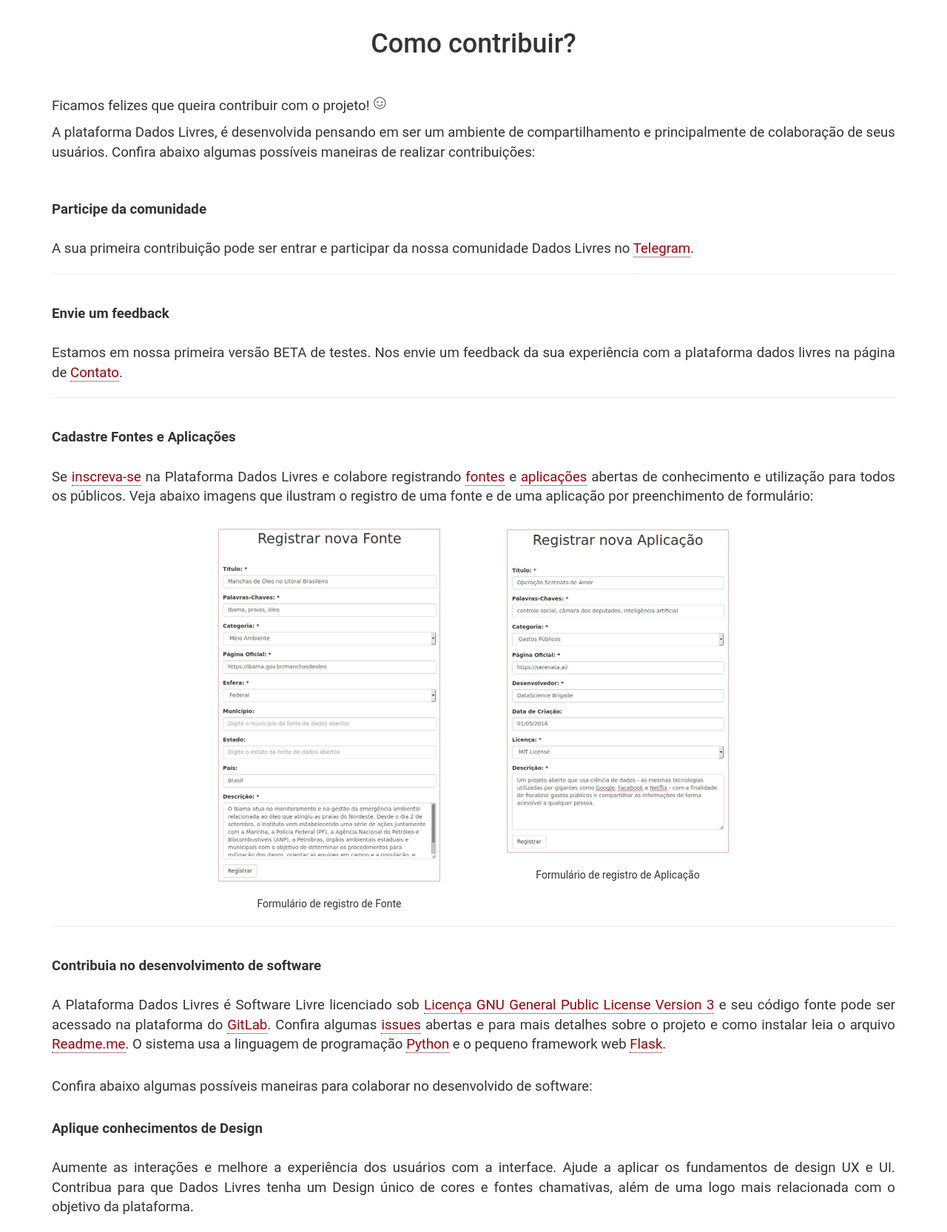
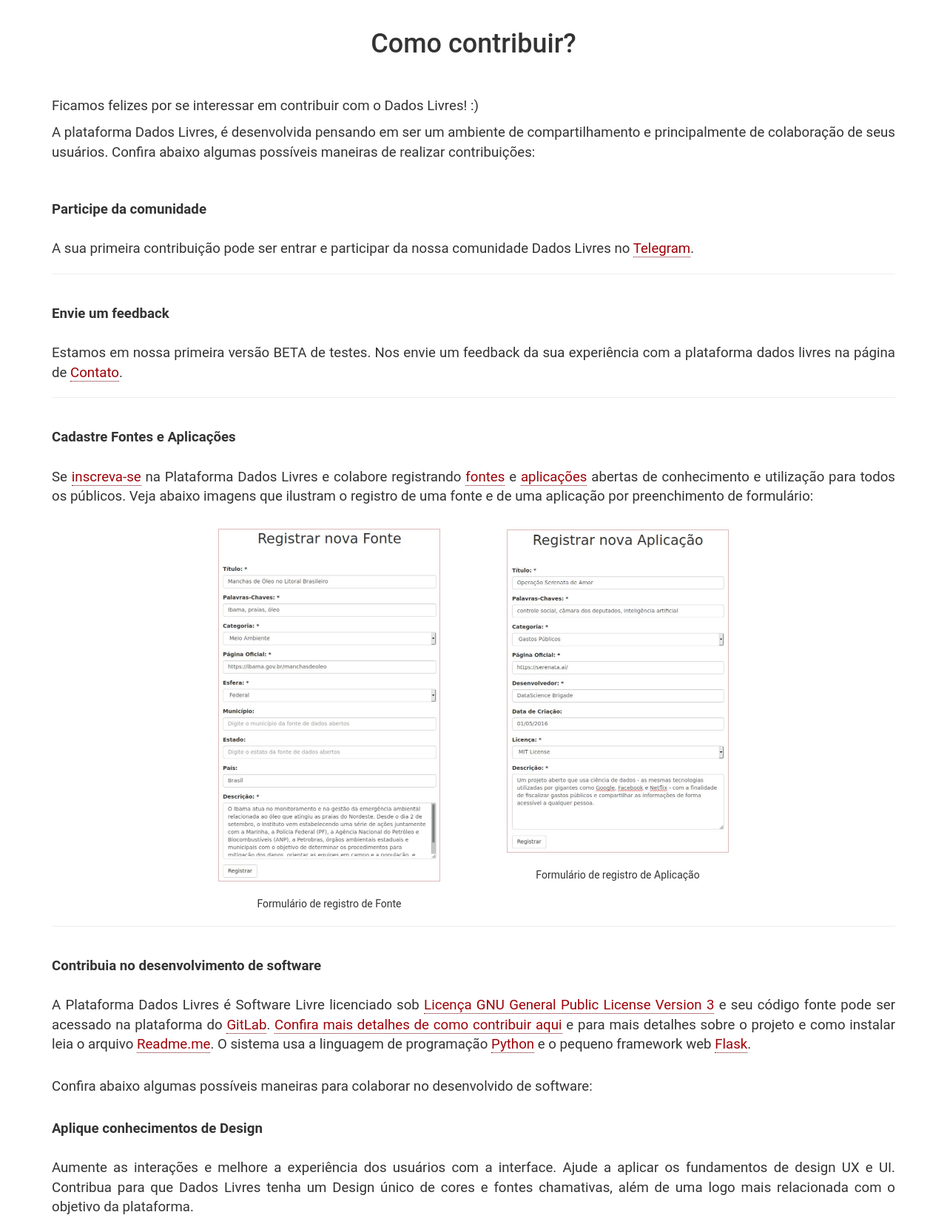
Before and after one commit to pbaesse/dados-livres, a Flask app: page /how_to_contribute in a window 1280 px wide. Shown: the part 52-1718 px from the top of the page at 74% size. Run offline with Flask 2, Linux system fonts and the light colour scheme; data that the repository does not hold is empty; some libraries are stand-ins or nearby versions.

Commit message:
atualizei links e texto

```diff
--- a/app/templates/how_to_contribute.html
+++ b/app/templates/how_to_contribute.html
@@ -4,13 +4,13 @@
 <div class="row">
   <h1 class="text-center">{{_('Como contribuir?')}}</h1><br><br>
   <div class="col-md-12 text-justify">
-    <p>Ficamos felizes que queira contribuir com o projeto! <svg xmlns="http://www.w3.org/2000/svg" xmlns:xlink="http://www.w3.org/1999/xlink" aria-hidden="true" focusable="false" width="1em" height="1em" style="-ms-transform: rotate(360deg); -webkit-transform: rotate(360deg); transform: rotate(360deg);" preserveAspectRatio="xMidYMid meet" viewBox="0 0 16 16"><g fill="#626262"><path fill-rule="evenodd" clip-rule="evenodd" d="M4.111 2.18a7 7 0 1 1 7.778 11.64A7 7 0 0 1 4.11 2.18zm.556 10.809a6 6 0 1 0 6.666-9.978a6 6 0 0 0-6.666 9.978zM6.5 7a1 1 0 1 1-2 0a1 1 0 0 1 2 0zm5 0a1 1 0 1 1-2 0a1 1 0 0 1 2 0zM8 11a3 3 0 0 1-2.65-1.58l-.87.48a4 4 0 0 0 7.12-.16l-.9-.43A3 3 0 0 1 8 11z"/></g></svg></p>
+    <p>Ficamos felizes por se interessar em contribuir com o Dados Livres! :) <br>
     <p>A plataforma Dados Livres, é desenvolvida pensando em ser um ambiente de compartilhamento e
       principalmente de colaboração de seus usuários. Confira abaixo algumas
       possíveis maneiras de realizar contribuições:</p><br><br>
     <p><strong>Participe da comunidade</strong><br><br>
       A sua primeira contribuição pode ser entrar e participar da nossa comunidade
-      Dados Livres no <a href="#" id="color-red" target="_blank">Telegram</a>.</p><hr><br>
+      Dados Livres no <a href="https://t.me/dadoslivres" id="color-red" target="_blank">Telegram</a>.</p><hr><br>
     <p><strong>Envie um feedback</strong><br><br>
       Estamos em nossa primeira versão BETA de testes. Nos envie um feedback da sua experiência
       com a plataforma dados livres na página de <a href="{{ url_for('main.about') }}" id="color-red" target="_blank">Contato</a>.</p><hr><br>
@@ -47,11 +47,11 @@
     <div class="col-md-12 text-justify">
       <p><strong>Contribuia no desenvolvimento de software</strong><br><br>
       A Plataforma Dados Livres é Software Livre licenciado sob
-      <a href="https://www.gnu.org/licenses/licenses.html" id="color-red" target="_blank">Licença GNU General Public License Version 3</a>
+      <a href="https://gitlab.com/pbaesse/dados-livres/-/blob/master/LICENSE" id="color-red" target="_blank">Licença GNU General Public License Version 3</a>
       e seu código fonte pode ser acessado na plataforma do
       <a href="https://gitlab.com/pbaesse/dados-livres" id="color-red" target="_blank">GitLab</a>.
-      Confira algumas <a href="https://gitlab.com/pbaesse/dados-livres/-/boards" id="color-red" target="_blank">issues</a>
-      abertas e para mais detalhes sobre o projeto e como instalar leia o arquivo
+      <a href="https://gitlab.com/pbaesse/dados-livres/-/boards" id="color-red" target="_blank">Confira mais detalhes de como contribuir aqui</a>
+      e para mais detalhes sobre o projeto e como instalar leia o arquivo
       <a href="https://gitlab.com/pbaesse/dados-livres/-/blob/master/README.md" id="color-red" target="_blank">Readme.me</a>.
       O sistema usa a linguagem de programação <a href="https://www.python.org/" id="color-red" target="_blank">Python</a>
       e o pequeno framework web <a href="https://flask.palletsprojects.com/en/1.1.x/" id="color-red" target="_blank">Flask</a>.</p><br>
```
Also changed, not shown: app/templates/about.html (+6 -6 lines).
